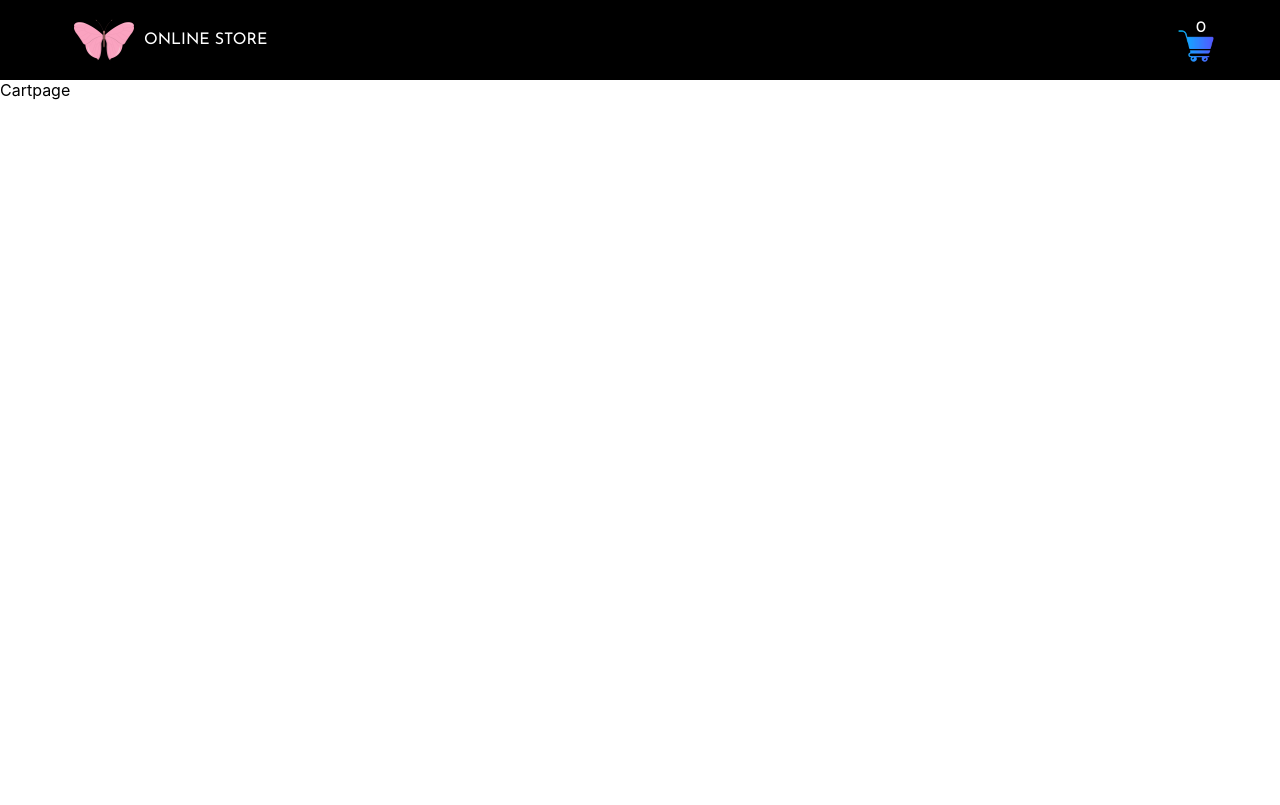
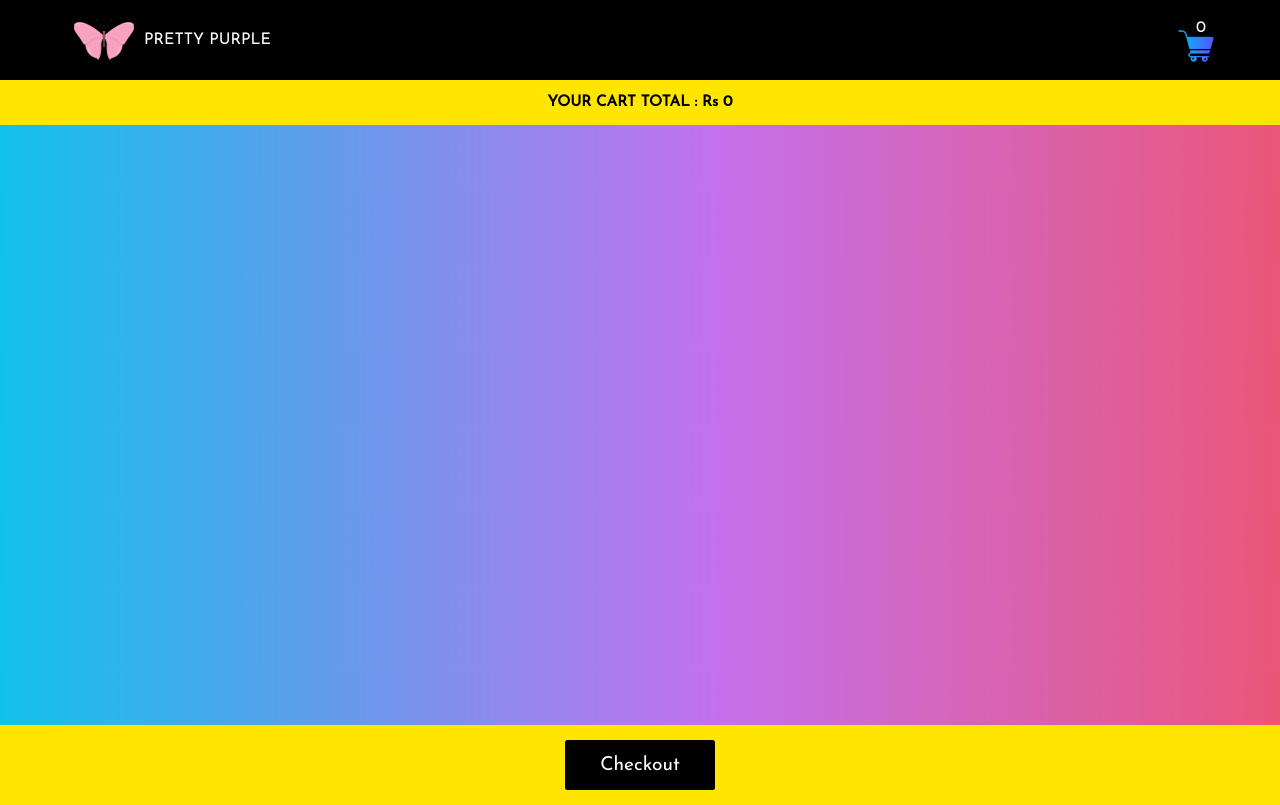
Before and after one commit to Aftab69/prettypurple, a React (Create React App) app: page /cart in a window 1280 px wide. Built offline with nearby package versions, Linux system fonts and the light colour scheme.

Commit message:
before contact form

```diff
--- a/public/index.html
+++ b/public/index.html
@@ -24,7 +24,7 @@
       work correctly both with client-side routing and a non-root public URL.
       Learn how to configure a non-root public URL by running `npm run build`.
     -->
-    <title>React App</title>
+    <title>Pretty Purple</title>
   </head>
   <body>
     <noscript>You need to enable JavaScript to run this app.</noscript>
--- /dev/null
+++ b/src/Cartpage.css
@@ -0,0 +1,49 @@
+*{
+    box-sizing: border-box;
+}
+body{
+    background-image: url("./Images/cartpagebackground.jpg");
+    background-size: cover;
+    font-family: 'Josefin Sans', sans-serif;
+}
+.cartTotalDisplayContainer{
+    min-height: 5vh;
+    display: flex;
+    justify-content: center;
+    align-items: center;
+    background: rgb(255, 230, 0);
+    color: rgb(0, 0, 0);
+    font-weight: 600;
+    font-size: 0.95rem;
+}
+.cartpageContainer{
+    width: 100%;
+    min-height: 75vh;
+    display: flex;
+    justify-content: flex-start;
+    align-items: flex-start;
+    flex-direction: row;
+    flex-wrap: wrap;
+}
+.checkoutButtonDisplayContainer{
+    height: 10vh;
+    display: flex;
+    justify-content: center;
+    align-items: center;
+    background: rgb(255, 230, 0);
+}
+.checkoutButtonDisplayContainer>button{
+    border:none;
+    border-radius: 2.5px;
+    padding: 5px;
+    background: #000000;
+    color: white;
+    width: 150px;
+    height: 50px;
+    font-size: 1.2rem;
+    font-family: 'Josefin Sans', sans-serif;
+}
+.checkoutButtonDisplayContainer>button:hover{
+    cursor: pointer;
+    background: #464546;
+}
--- a/src/Cartpage.js
+++ b/src/Cartpage.js
@@ -1,8 +1,32 @@
-import React from 'react'
+import React, { useContext, useEffect } from 'react'
+import "./Cartpage.css"
+import { CartContext } from "./Context.js"
+import Product from './Product'
 
 const Cartpage = () => {
+  let { cart, total, setTotal } = useContext(CartContext)
+  useEffect(()=>{
+    setTotal(cart.reduce((acc, curr) => acc + Number(curr.price), 0))
+    // eslint-disable-next-line
+  },[cart])
+  console.log(total)
+
   return (
-    <div>Cartpage</div>
+    <>
+      <div className='cartTotalDisplayContainer'>
+        <p>YOUR CART TOTAL : Rs {total}</p>
+      </div>
+      <div className='cartpageContainer'>
+      {
+          cart.map((product)=>(
+            <Product key={product.name} data={product} productImage={product.image} productName={product.name} productDes={product.description} productPrice={product.price} />
+          ))
+        }
+      </div>
+      <div className='checkoutButtonDisplayContainer'>
+        <button>Checkout</button>
+      </div>
+    </>
   )
 }
 
--- a/src/Context.js
+++ b/src/Context.js
@@ -1,12 +1,36 @@
 import React, { useState,createContext } from 'react'
-
+import image1 from "./Images/camera.jpg"
+import image2 from "./Images/drone.jpg"
+import image3 from "./Images/television.jpg"
 export const CartContext = createContext();
 
 const Context = ({children}) => {
+  const [products] = useState([
+    {
+      image:image1,
+      name:"CAMERA",
+      description:"This product is used for photoshoot.",
+      price:"50000"
+    },
+    {
+      image:image2,
+      name:"DRONE",
+      description:"This product is used for flying and clicking photos.",
+      price:"150000"
+    },
+    {
+      image:image3,
+      name:"TELEVISION",
+      description:"This product is used for watching movies and series.",
+      price:"25000"
+    }
+  ])
     let [ itemnumber, setItemnumber ] = useState(0);
+    let [ cart, setCart ] = useState([]);
+    let [ total, setTotal ] = useState();
   return (
     <>
-        <CartContext.Provider value={{ itemnumber, setItemnumber }}>
+        <CartContext.Provider value={{ itemnumber, setItemnumber, cart, setCart, products, total, setTotal }}>
             {children}
         </CartContext.Provider>
     </>
--- a/src/Navbar.js
+++ b/src/Navbar.js
@@ -13,7 +13,7 @@ const Navbar = () => {
       <div className='navMainItems'>
         <div className='logoAndTitleContainer'>
             <Link to="/"><div className='logoContainer'><img src={logo} alt={logo} /></div></Link>
-            <Link style={{textDecoration:"none", color:"white"}} to="/"><div className='titleContainer'>ONLINE STORE</div></Link>
+            <Link style={{textDecoration:"none", color:"white"}} to="/"><div className='titleContainer'>PRETTY PURPLE</div></Link>
         </div>
         <div className='cartContainer'>
             <div className='cartItemNumber'><span>{itemnumber}</span></div>
--- a/src/Product.js
+++ b/src/Product.js
@@ -5,13 +5,21 @@ import { CartContext } from "./Context.js"
 const Product = (props) => {
 
   //from Context.js
-  let { itemnumber, setItemnumber } = useContext(CartContext)
+  let { itemnumber, setItemnumber, cart, setCart } = useContext(CartContext)
 
   const handleAddToCart = () =>{
     setItemnumber(itemnumber=itemnumber+1)
-    document.getElementById(props.productName).disabled = true;
+      setCart([...cart,props.data])
   }
-  console.log(itemnumber)
+
+  const handleRemoveFromCart = () =>{
+    setItemnumber(itemnumber=itemnumber-1)
+      setCart(cart.filter((item)=>(
+        item.name !== props.data.name
+      )))
+  }
+  console.log(cart)
+  console.log(props.data)
   return (
     <>
       <div className='productContainer'>
@@ -25,10 +33,14 @@ const Product = (props) => {
             <p>{props.productDes}</p>
         </div>
         <div className='productPricing'>
-            <p>{props.productPrice}</p>
+            <p>₹ {props.productPrice}</p>
         </div>
         <div className='productButton'>
-            <button id={props.productName} onClick={handleAddToCart}>Add to Cart</button>
+          { cart.includes(props.data) ?
+          <button id={props.productName} onClick={handleRemoveFromCart}>Remove from cart</button> :
+          <button id={props.productName} onClick={handleAddToCart}>Add to cart</button>
+          }
+
         </div>
       </div>
     </>
--- a/src/Productspage.css
+++ b/src/Productspage.css
@@ -7,8 +7,8 @@
     width: 100%;
     min-height: 90vh;
     display: flex;
-    justify-content: center;
-    align-items: center;
+    justify-content: flex-start;
+    align-items: flex-start;
     flex-direction: row;
     flex-wrap: wrap;
 }
--- a/src/Productspage.js
+++ b/src/Productspage.js
@@ -1,17 +1,19 @@
-import React from 'react'
+import React, { useContext } from 'react'
 import "./Productspage.css"
 import Product from './Product'
-import image1 from "./Images/camera.jpg"
-import image2 from "./Images/drone.jpg"
-import image3 from "./Images/television.jpg"
+
+import { CartContext } from "./Context.js"
 
 const Productspage = () => {
+  let { products } = useContext(CartContext)
   return (
     <>
       <div className='productspageContainer'>
-        <Product productImage={image1} productName="CAMERA" productDes="This product is used for photoshoot." productPrice="Rs 50,000" />
-        <Product productImage={image2} productName="DRONE" productDes="This product is used for flying and clicking photos." productPrice="Rs 1,50,000" />
-        <Product productImage={image3} productName="TELEVISION" productDes="This product is used for watching movies and series." productPrice="Rs 25,000" />
+        {
+          products.map((product)=>(
+            <Product key={product.name} data={product} productImage={product.image} productName={product.name} productDes={product.description} productPrice={product.price} />
+          ))
+        }
       </div>
     </>
   )
```
Also changed, not shown: src/Images/cartpagebackground.jpg (added).
